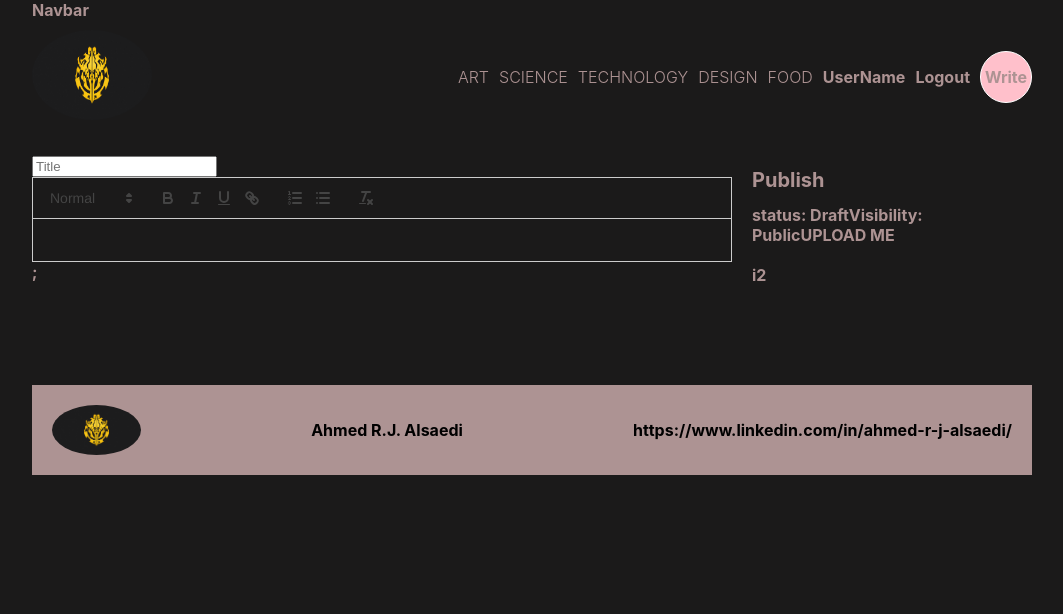
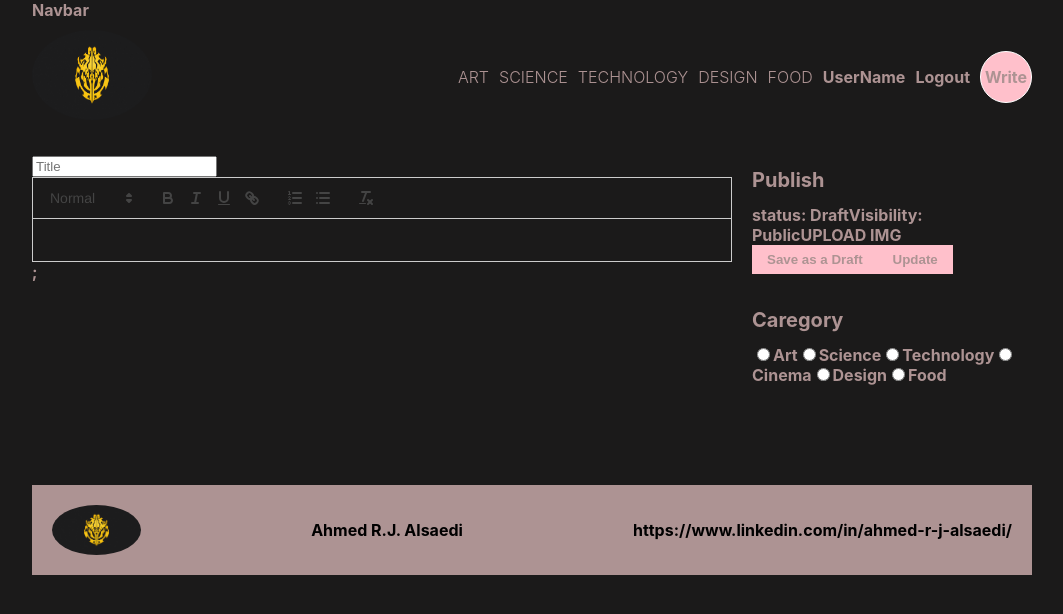
Before and after one commit to aalsaedi265/super_blog, a React (Create React App) app: page /write in a window 1280 px wide. Shown: the top 614 px of the page, without its empty margins (108-1171 px from the left). Built offline with nearby package versions, Linux system fonts and the light colour scheme.

Commit message:
created the raido inpute feild

```diff
--- a/src/pages/Write.jsx
+++ b/src/pages/Write.jsx
@@ -24,10 +24,34 @@
           <span>
             <b>Visibility: </b> Public
           </span>
-          <input style={{display:'none'}} type="file" id="file" name=""/>
-          <label htmlFor='file'>UPLOAD ME</label>
+          <input style={{display:'none'}} type="file" id="file" />
+          <label htmlFor='file'>UPLOAD IMG</label>
+          <div className='buttons'>
+            <button>Save as a Draft</button>
+            <button>Update</button>
+          </div>
         </div>
-        <div className="item">i2</div>
+        <div className="item">
+          <h1>Caregory</h1>
+          <input type="radio" name="category" value="art" id="art"/>
+          <label htmlFor="art">Art</label>
+
+          <input type="radio" name="category" value="science" id="science"/>
+          <label htmlFor="science">Science</label>
+
+          <input type="radio" name="category" value="technology" id="technology"/>
+          <label htmlFor="technology">Technology</label>
+
+          <input type="radio" name="category" value="cinema" id="cinema"/>
+          <label htmlFor="cinema">Cinema</label>
+
+          <input type="radio" name="category" value="design" id="design"/>
+          <label htmlFor="dsign">Design</label>
+
+          <input type="radio" name="category" value="food" id="food"/>
+          <label htmlFor="food">Food</label>
+
+        </div>
       </dvi>
     </div>
   )
```
